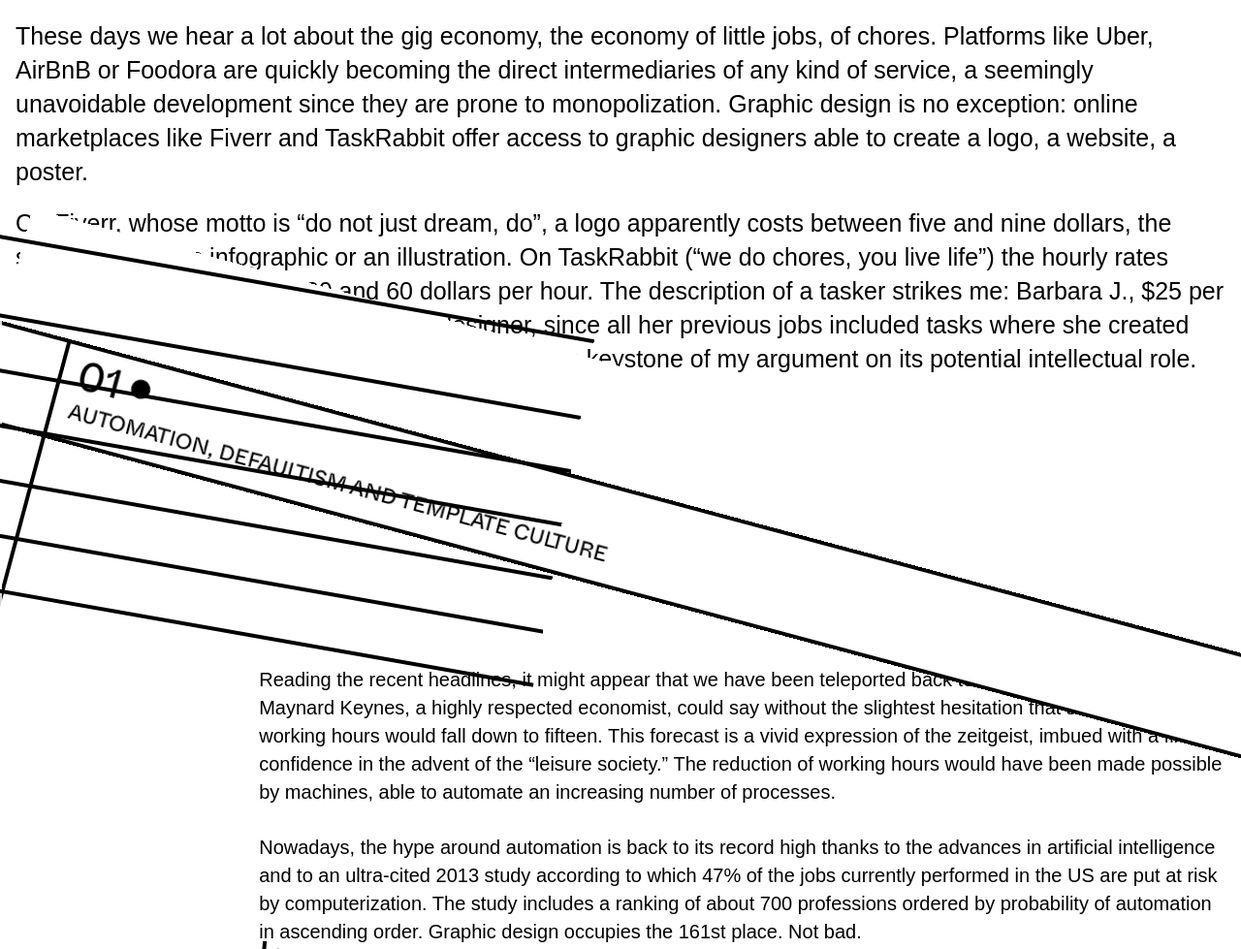
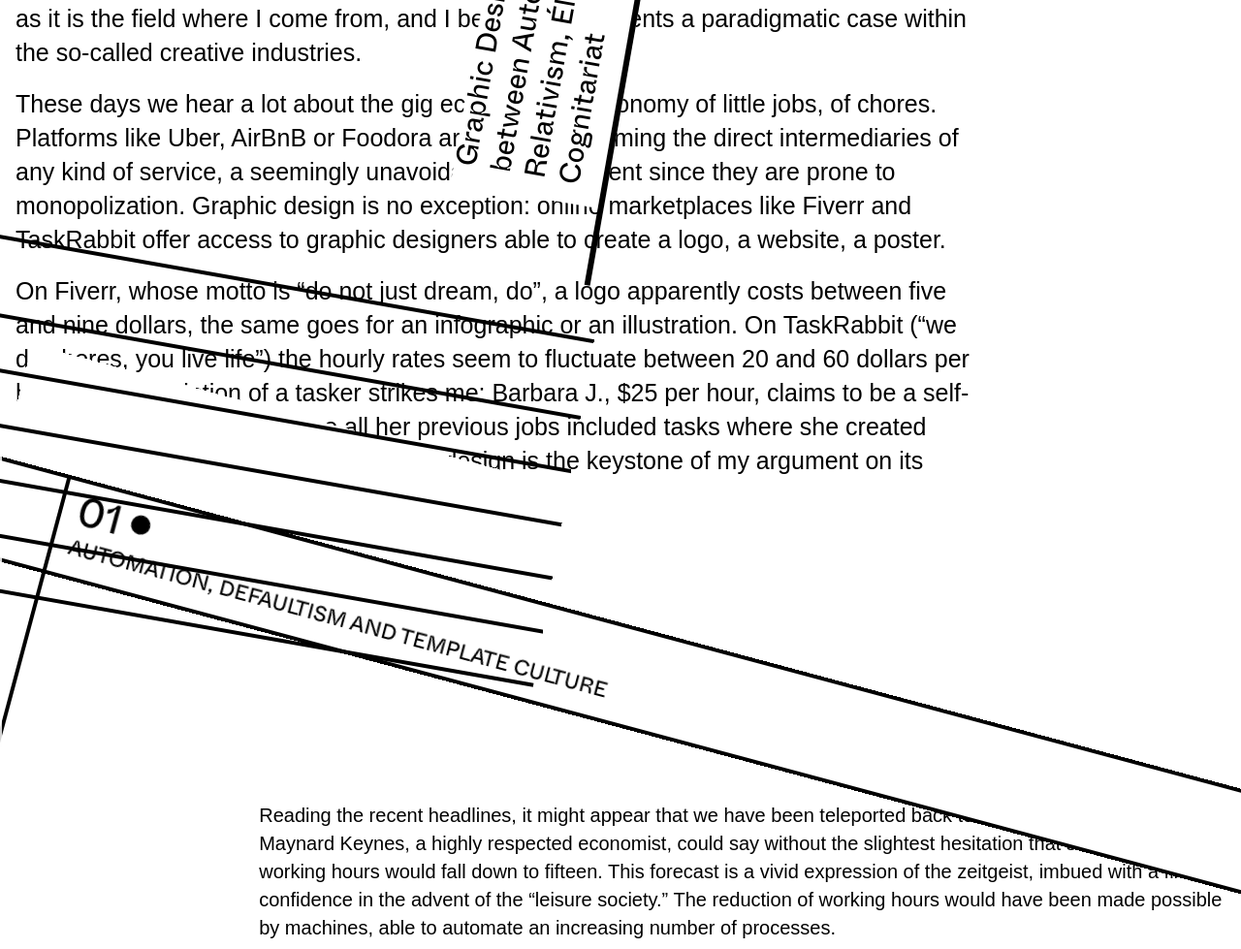
Before and after one commit to melodyekbatani/spread, a plain HTML site: page index.html in a window 1280 px wide. Shown: the part 827-1806 px from the top of the page at 97% size. Drawn offline with Linux system fonts and the light colour scheme; a web font is replaced by a local one.

Commit message:
Update style.css

```diff
--- a/style.css
+++ b/style.css
@@ -448,16 +448,15 @@ footer::after {
   h1{
   margin-block-start: 15rem;
   display: block;
-
   p:first-child{
   font-size: 8rem;
   align-content: left;
  }
+
  p:last-child{
-  /*transform: rotate(-90deg);*/
+  transform: rotate(-90deg)
  }
 
-  }
   }
 
 
@@ -469,6 +468,7 @@ header{
 
 .intro{
   font-size: 3rem;
+  grid-column: 2/6;
 }
 
   h2{
@@ -495,6 +495,18 @@ header{
     right: auto;
   }
 
+  /* White space beside the H2 */
+  h2::before {
+    content: "";
+    position: absolute;
+    background-color: white;
+    z-index: -1;
+    width: 100vw;
+    height: 200%;
+    top: 100;
+    left: -100%;
+  }
+}
 
 
 @media screen and (min-width: 1080px) {
@@ -520,7 +532,18 @@ header{
 }
   .menu {
   position: absolute;
-  top: 0rem;
-  left: 0rem;
+  top: 2rem;
+  left: 2rem;
   right: auto;
   }
+  /* White space beside the H2 */
+h2::before {
+  content: "";
+  position: absolute;
+  background-color: white;
+  z-index: -1;
+  width: 100vw;
+  height: 200%;
+  top: 100;
+  left: -100%;
+}
```
Lines whose indentation alone changed are shown as unchanged.
